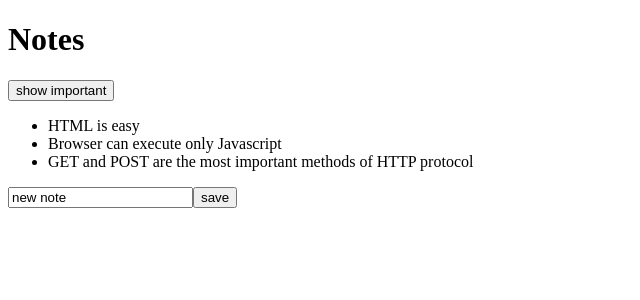
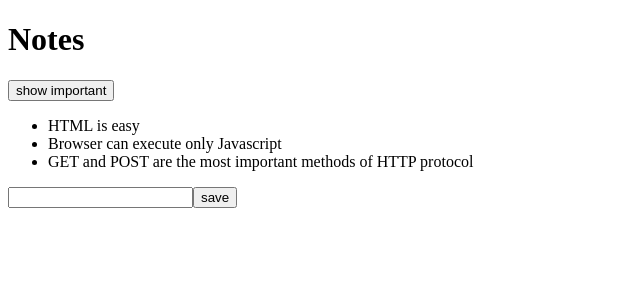
Before and after one commit to domssilva/fullstackopen, a React (Create React App) app in the folder part2/notes/: page / in a window 1280 px wide. Shown: the top 300 px of the page, without its empty margins (0-640 px from the left). Built offline with nearby package versions, Linux system fonts and the light colour scheme; data requests are answered from the project's data file.

Commit message:
part2 (c) - getting data from server

```diff
--- /dev/null
+++ b/part2/notes/db.json
@@ -0,0 +1,22 @@
+{
+  "notes": [
+      {
+          "id": 1,
+          "content": "HTML is easy",
+          "date": "2019-05-30T17:30:31.098Z",
+          "important": true
+      },
+      {
+          "id": 2,
+          "content": "Browser can execute only Javascript",
+          "date": "2019-05-30T18:39:34.091Z",
+          "important": false
+      },
+      {
+          "id": 3,
+          "content": "GET and POST are the most important methods of HTTP protocol",
+          "date": "2019-05-30T19:20:14.298Z",
+          "important": true
+      }
+  ]
+}
--- a/part2/notes/src/App.js
+++ b/part2/notes/src/App.js
@@ -1,11 +1,26 @@
-import React, {useState} from 'react'
+import React, {useState, useEffect} from 'react'
+import axios from 'axios'
+
 import Note from './components/Note'
 
-const App = (props) => {
+const App = () => {
 
-  const [notes, setNotes] = useState(props.notes)
-  const [newNote, setNewNote] = useState('new note')
+  const [notes, setNotes] = useState([])
+  const [newNote, setNewNote] = useState('')
   const [showAll, setShowAll] = useState(true)
+
+  useEffect(() => {
+
+    const eventHandler = response => {
+      console.log('promise fullfilled')
+      setNotes(response.data)
+    }
+
+    const promise = axios.get('http://localhost:3001/notes')
+    promise.then(eventHandler)
+  }, [])
+
+  console.log(notes)
 
   const addNote = (event) => {
     event.preventDefault()
@@ -48,11 +63,11 @@ const App = (props) => {
         )}
       </ul>
       <form onSubmit={addNote}>
-         <input
+        <input
           onChange={handleNoteChange}
           value={newNote}
-         />
-         <button type="submit">save</button>
+        />
+        <button type="submit">save</button>
       </form>
     </div>
   )
--- a/part2/notes/src/index.js
+++ b/part2/notes/src/index.js
@@ -2,30 +2,8 @@ import React from 'react';
 import ReactDOM from 'react-dom';
 
 import App from './App'
-import Note from './components/Note'
-
-const notes = [
-  {
-    id: 1,
-    content: 'HTML is easy',
-    date: '2019-05-30T17:30:31.098Z',
-    important: true
-  },
-  {
-    id: 2,
-    content: 'Browser can execute only Javascript',
-    date: '2019-05-30T18:39:34.091Z',
-    important: false
-  },
-  {
-    id: 3,
-    content: 'GET and POST are the most important methods of HTTP protocol',
-    date: '2019-05-30T19:20:14.298Z',
-    important: true
-  }
-]
 
 ReactDOM.render(
-  <App notes={notes}/>,
-  document.getElementById('root')
+    <App/>,
+    document.getElementById('root')
 )
```
Also changed, not shown: part2/notes/package.json (+6 -1 lines), part2/notes/development_runtime_environment.png (added), 1 other file (tests, documents, lock files or other folders).
